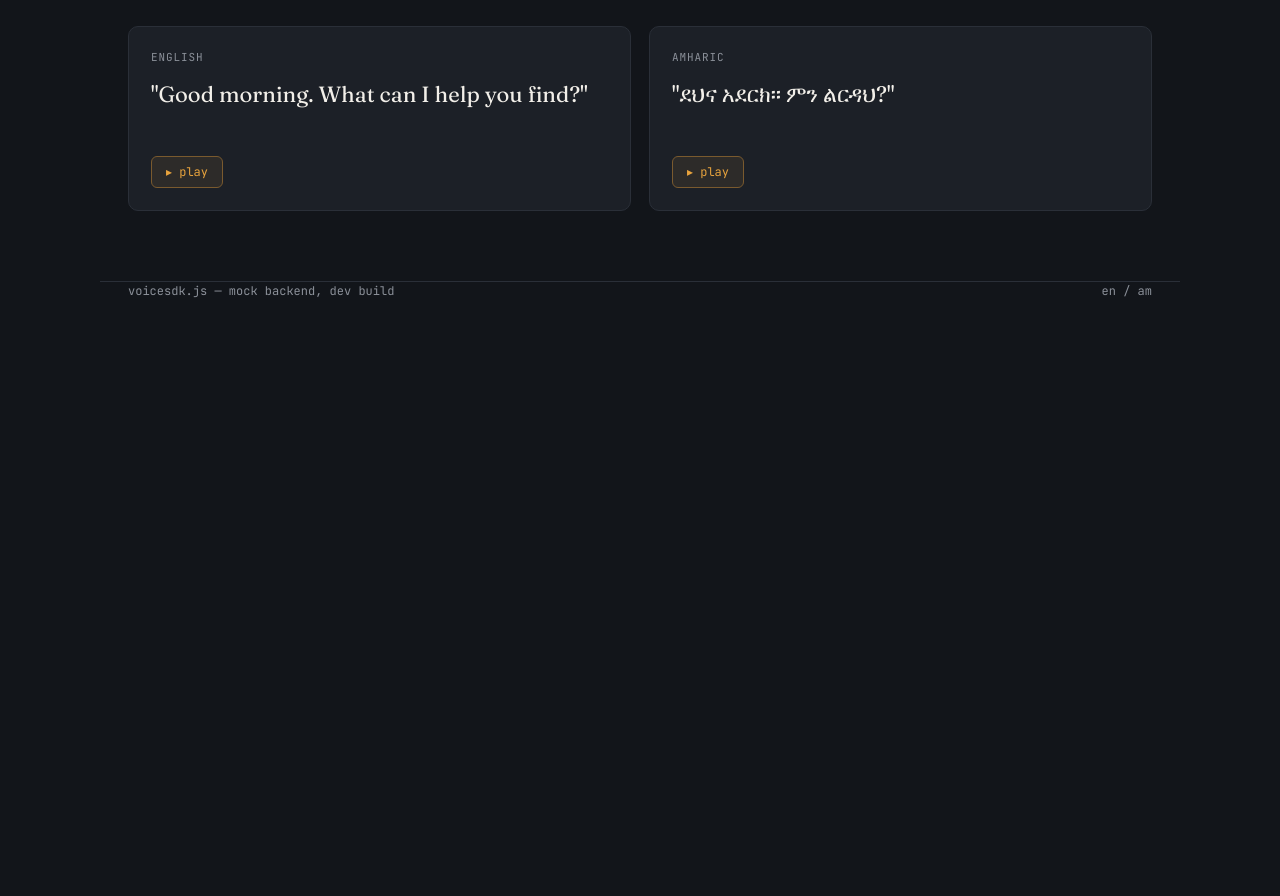
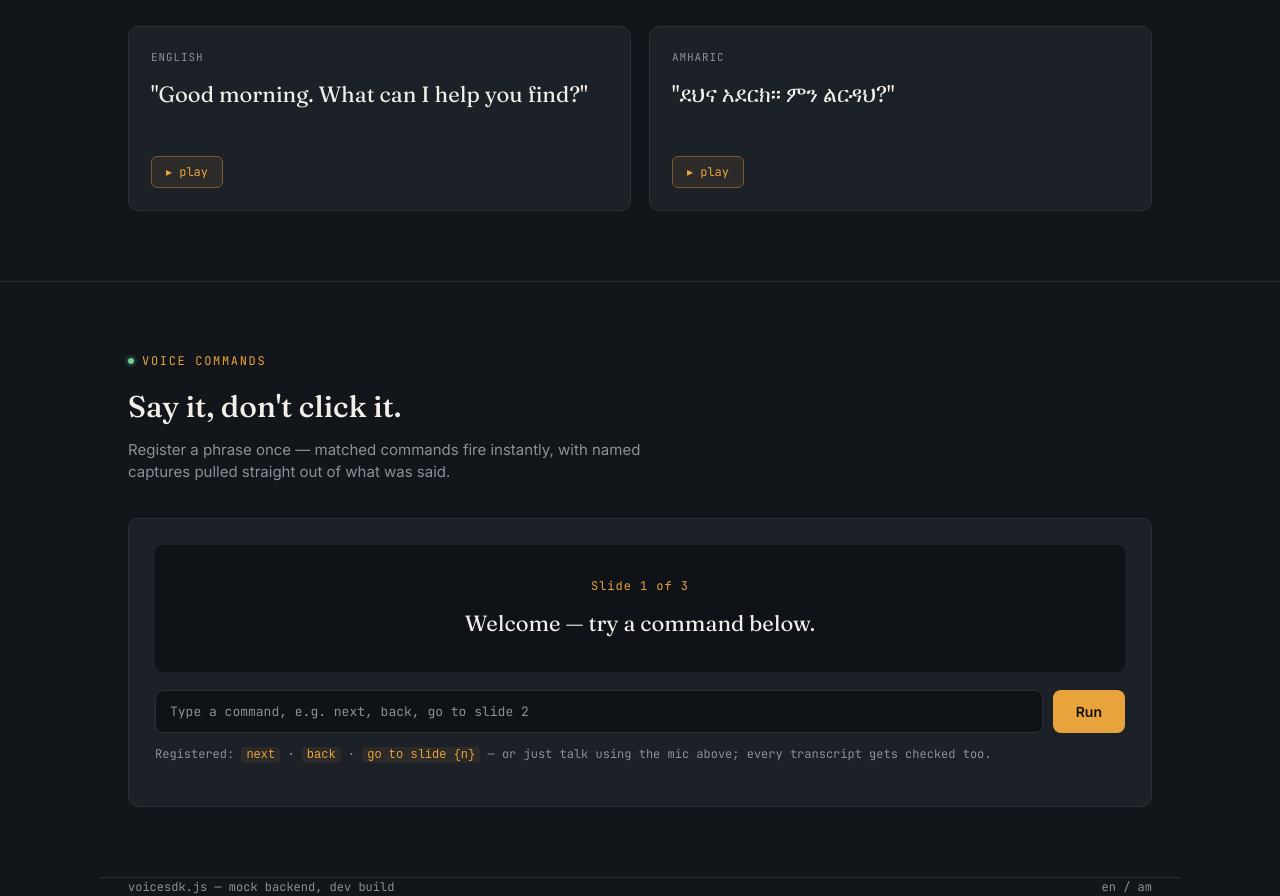
Before and after one commit to NatanimS/voice-sdk-project, a website: page frontend/demo.html in a window 1280 px wide. Shown: the part 1211-2107 px from the top of the page. Before the commit the page ends 1511 px from the top, so only its background shows below. Drawn offline with Linux system fonts and the light colour scheme.

Commit message:
Add visual voice command demo to demo.html

```diff
--- a/frontend/demo.html
+++ b/frontend/demo.html
@@ -309,6 +309,72 @@
   .compare-card .play:focus-visible { outline: 2px solid var(--amber); outline-offset: 2px; }
   .compare-card .play:disabled { opacity: 0.5; cursor: default; }
 
+  /* ---------- Command demo ---------- */
+  .command-demo { padding: 26px; }
+  .slide-display {
+    background: #0F1216;
+    border-radius: 8px;
+    padding: 32px 24px;
+    text-align: center;
+    margin-bottom: 18px;
+  }
+  .slide-index {
+    display: block;
+    font-family: var(--mono);
+    font-size: 12px;
+    color: var(--amber);
+    letter-spacing: 0.08em;
+    margin-bottom: 12px;
+  }
+  .slide-text {
+    font-family: var(--display);
+    font-size: 22px;
+    margin: 0;
+    transition: opacity 0.15s ease;
+  }
+  .command-controls {
+    display: flex;
+    gap: 10px;
+  }
+  .command-controls input {
+    flex: 1;
+    font-family: var(--mono);
+    font-size: 13px;
+    background: #0F1216;
+    border: 1px solid var(--panel-line);
+    border-radius: 8px;
+    padding: 11px 14px;
+    color: var(--text);
+  }
+  .command-controls input::placeholder { color: var(--text-muted); }
+  .command-controls input:focus-visible { outline: 2px solid var(--amber); outline-offset: 1px; }
+  .command-hints {
+    font-family: var(--mono);
+    font-size: 12px;
+    color: var(--text-muted);
+    margin: 12px 0 0;
+  }
+  .command-hints code {
+    color: var(--amber);
+    background: rgba(232,163,61,0.08);
+    padding: 1px 5px;
+    border-radius: 4px;
+  }
+  .command-log {
+    margin-top: 16px;
+    font-family: var(--mono);
+    font-size: 12px;
+    max-height: 120px;
+    overflow-y: auto;
+  }
+  .command-log .entry {
+    padding: 6px 0;
+    border-top: 1px solid var(--panel-line);
+    color: var(--text-muted);
+  }
+  .command-log .entry.matched { color: var(--signal); }
+  .command-log .entry.missed { color: var(--danger); }
+
   footer {
     border-top: 1px solid var(--panel-line);
     padding: 28px 0 40px;
@@ -334,6 +400,7 @@
     <a href="#try">Try it</a>
     <a href="#integrate">Integrate</a>
     <a href="#languages">Languages</a>
+    <a href="#commands">Commands</a>
   </div>
 </nav>
 
@@ -410,6 +477,28 @@
         <p class="phrase">"ደህና አደርክ። ምን ልርዳህ?"</p>
         <button class="play" data-text="ደህና አደርክ። ምን ልርዳህ?" data-lang="am">▸ play</button>
       </div>
+    </div>
+  </div>
+</section>
+
+<section class="section" id="commands">
+  <div class="wrap">
+    <div class="section-head">
+      <div class="eyebrow">Voice commands</div>
+      <h2>Say it, don't click it.</h2>
+      <p>Register a phrase once — matched commands fire instantly, with named captures pulled straight out of what was said.</p>
+    </div>
+    <div class="panel command-demo">
+      <div class="slide-display">
+        <span class="slide-index" id="slide-index">Slide 1 of 3</span>
+        <p class="slide-text" id="slide-text">Welcome — try a command below.</p>
+      </div>
+      <div class="command-controls">
+        <input type="text" id="command-input" placeholder="Type a command, e.g. next, back, go to slide 2" />
+        <button class="btn btn-primary" id="run-command-btn">Run</button>
+      </div>
+      <p class="command-hints">Registered: <code>next</code> · <code>back</code> · <code>go to slide {n}</code> — or just talk using the mic above; every transcript gets checked too.</p>
+      <div class="command-log" id="command-log"></div>
     </div>
   </div>
 </section>
@@ -520,6 +609,67 @@
     drawBars(new Array(40).fill(0.08));
   }
 
+  // ---------- Command demo ----------
+  const slides = [
+    'Welcome — try a command below.',
+    'This is slide two. Say or type "next" to keep going.',
+    'Last slide. Say "back" to return, or "go to slide 1" to jump.',
+  ];
+  let currentSlide = 0;
+
+  const slideIndexEl = document.getElementById('slide-index');
+  const slideTextEl = document.getElementById('slide-text');
+  const commandLog = document.getElementById('command-log');
+  const commandInput = document.getElementById('command-input');
+  const runCommandBtn = document.getElementById('run-command-btn');
+
+  function renderSlide() {
+    slideIndexEl.textContent = `Slide ${currentSlide + 1} of ${slides.length}`;
+    slideTextEl.textContent = slides[currentSlide];
+  }
+
+  function logCommand(text, matched) {
+    const entry = document.createElement('div');
+    entry.className = `entry ${matched ? 'matched' : 'missed'}`;
+    entry.textContent = matched ? `✓ matched: "${text}"` : `✗ no match: "${text}"`;
+    commandLog.prepend(entry);
+    // Keep the log from growing forever
+    while (commandLog.children.length > 6) {
+      commandLog.removeChild(commandLog.lastChild);
+    }
+  }
+
+  sdk.registerCommand('next', () => {
+    currentSlide = Math.min(currentSlide + 1, slides.length - 1);
+    renderSlide();
+  });
+  sdk.registerCommand('back', () => {
+    currentSlide = Math.max(currentSlide - 1, 0);
+    renderSlide();
+  });
+  sdk.registerCommand('go to slide {n}', ({ n }) => {
+    const index = parseInt(n, 10) - 1;
+    if (!isNaN(index) && index >= 0 && index < slides.length) {
+      currentSlide = index;
+      renderSlide();
+    }
+  });
+
+  function runTypedCommand() {
+    const text = commandInput.value.trim();
+    if (!text) return;
+    const match = sdk.matchCommand(text);
+    logCommand(text, Boolean(match));
+    commandInput.value = '';
+  }
+
+  runCommandBtn.addEventListener('click', runTypedCommand);
+  commandInput.addEventListener('keydown', (e) => {
+    if (e.key === 'Enter') runTypedCommand();
+  });
+
+  renderSlide();
+
   // ---------- Mic recording flow ----------
   const micBtn = document.getElementById('mic-btn');
   const micLabel = document.getElementById('mic-label');
@@ -547,6 +697,10 @@
         lastTranscript = result.text;
         readout.innerHTML = `<span>${result.text}</span><span class="confidence">${Math.round(result.confidence * 100)}%</span>`;
         replayBtn.classList.add('show');
+
+        // Also check the transcript against registered voice commands
+        const match = sdk.matchCommand(result.text);
+        logCommand(result.text, Boolean(match));
 
         isRecording = false;
         micBtn.disabled = false;
```
